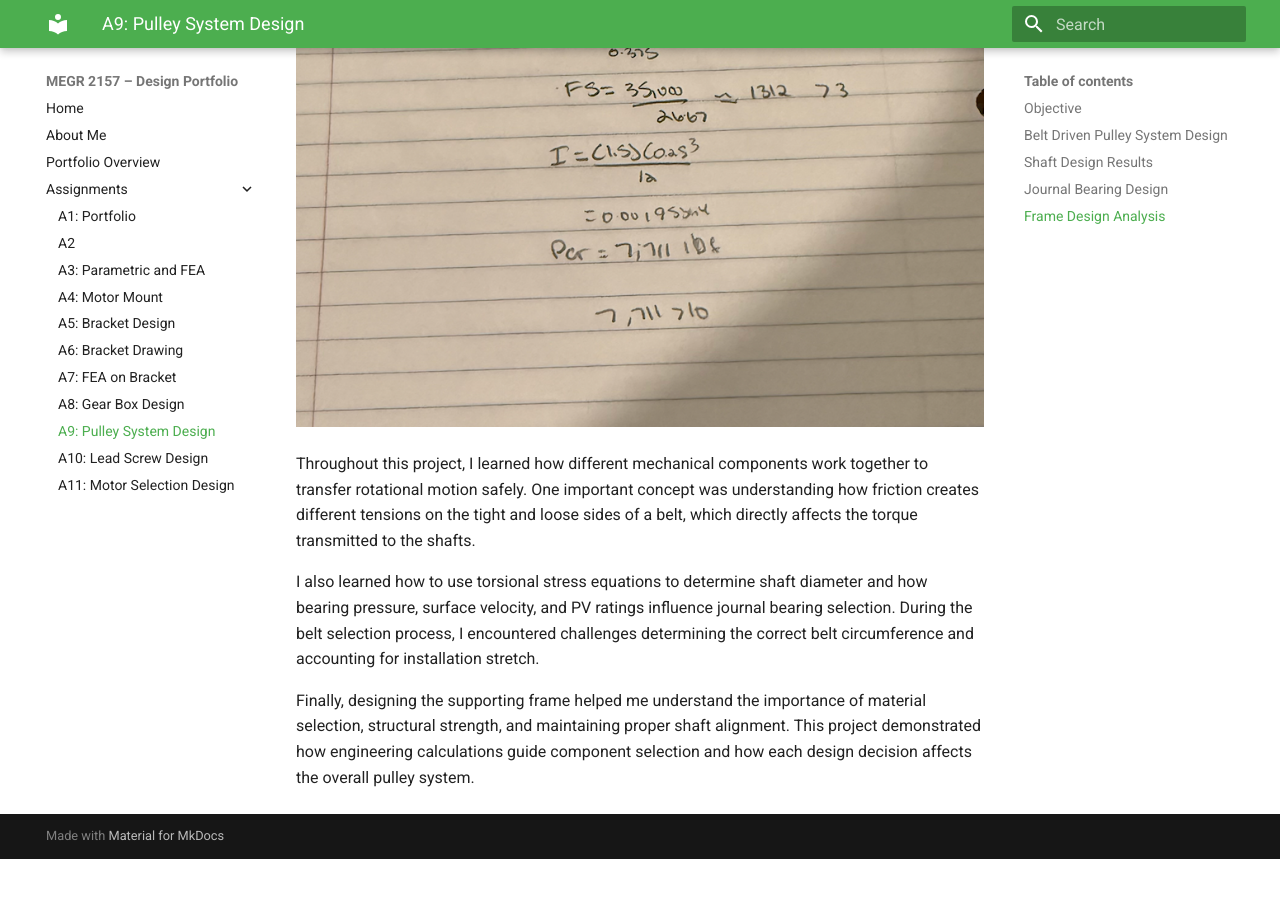
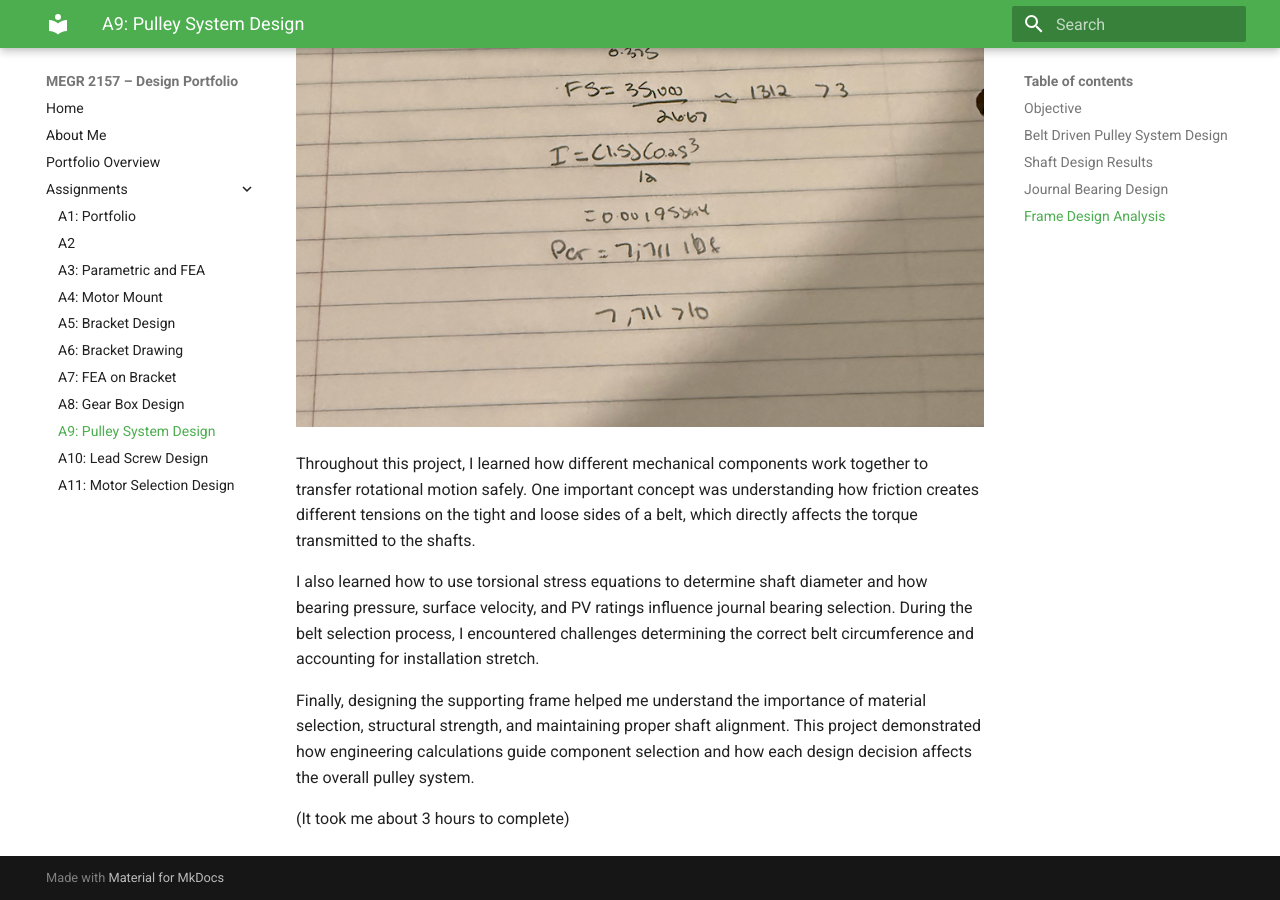
Before and after one commit to IzabellaMontero/megr2157-portfolio, an MkDocs documentation site: the page built from docs/assignments/A09/index.md, in a window 1280 px wide and 900 px high, scrolled down 11751 px. Built offline with MkDocs 1.6.1 and Material for MkDocs 9.7.7, drawn with Linux system fonts in a browser that asks for light colours; before the commit the page ends 12610 px from its top, so only the background shows below that.

Commit message:
Include project completion time in index.md
Added completion time for the project.

```diff
--- a/docs/assignments/A09/index.md
+++ b/docs/assignments/A09/index.md
@@ -93,3 +93,5 @@ Throughout this project, I learned how different mechanical components work toge
 I also learned how to use torsional stress equations to determine shaft diameter and how bearing pressure, surface velocity, and PV ratings influence journal bearing selection. During the belt selection process, I encountered challenges determining the correct belt circumference and accounting for installation stretch.
 
 Finally, designing the supporting frame helped me understand the importance of material selection, structural strength, and maintaining proper shaft alignment. This project demonstrated how engineering calculations guide component selection and how each design decision affects the overall pulley system.
+
+(It took me about 3 hours to complete)
```
